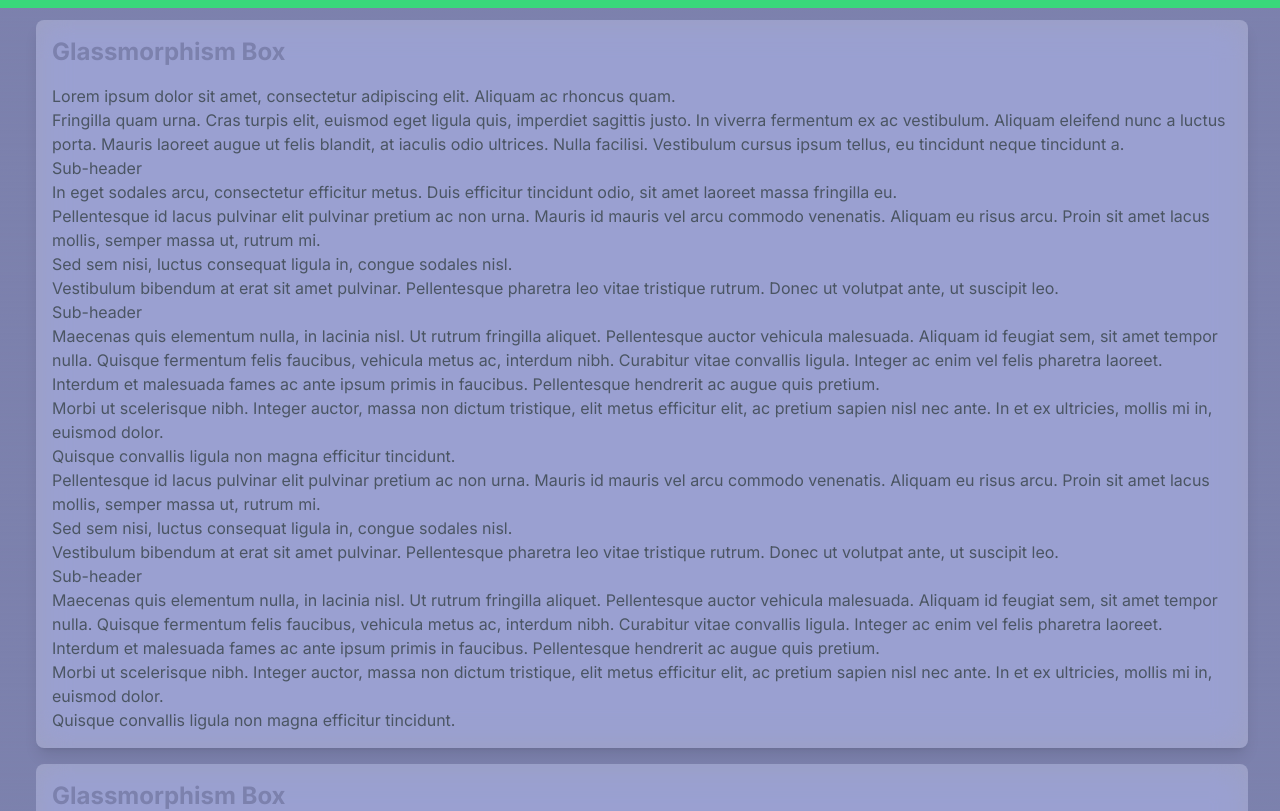
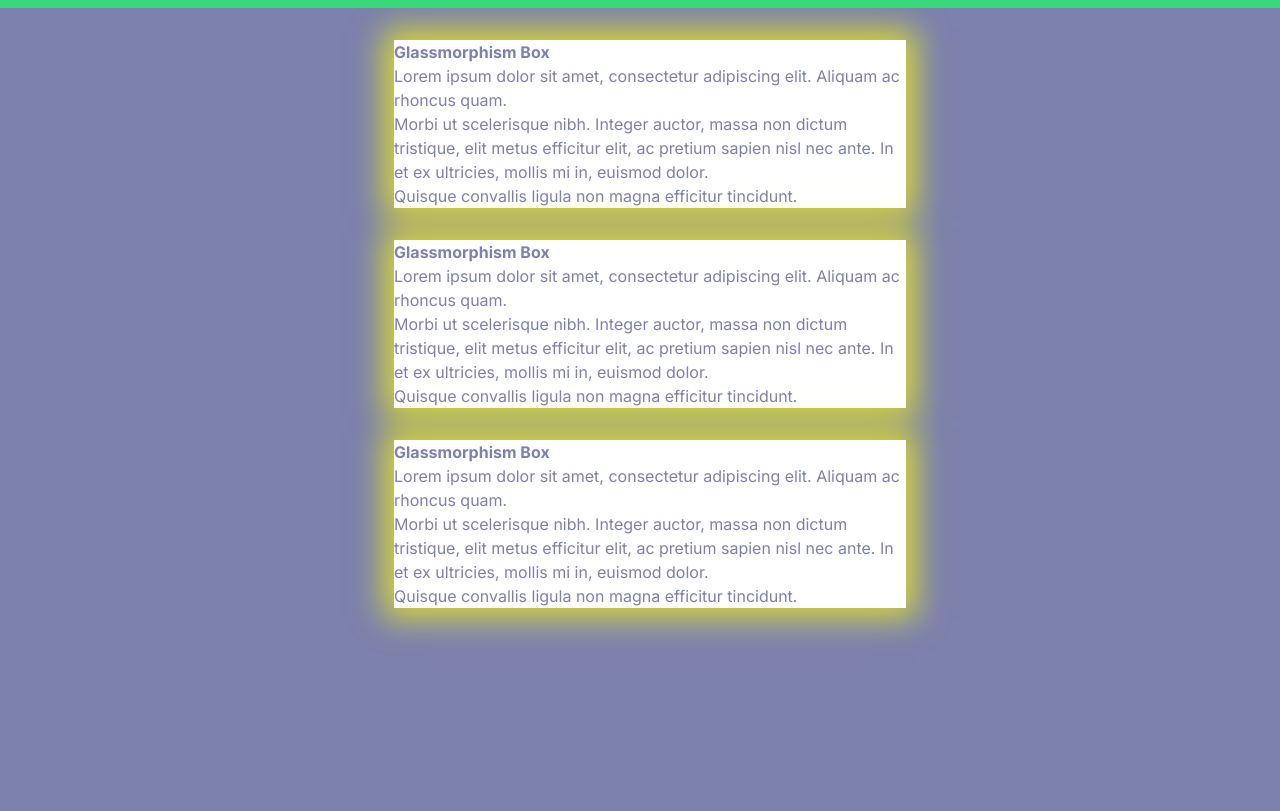
Before and after one commit to Will-H007/Fish-Pond, a Next.js app in the folder portfolio/: page /information in a window 1280 px wide. Shown: the top 811 px of the page. Built offline with nearby package versions, Linux system fonts and the light colour scheme.

Commit message:
box layout and reorder

```diff
--- a/portfolio/app/information/page.tsx
+++ b/portfolio/app/information/page.tsx
@@ -1,81 +1,59 @@
 'use client';
 import { useState, useEffect } from "react";
-import { motion, useScroll } from "framer-motion";
-import { LoremIpsum } from "@/component/Second_page/test_text";
+import { motion, useScroll, Reorder } from "framer-motion";
+import GlassmorphismBox from "@/component/Second_page/glass_box";
+
+interface BoxItem {
+  id: number;
+  isBoxInRange: boolean;
+  boxGlow: number;
+}
+
 export default function App() {
   const { scrollYProgress } = useScroll();
-  const [isBoxInRange, setIsBoxInRange] = useState(false);
 
-  useEffect(() => {
-    // Update the state when scrollYProgress changes
-    const handleScroll = () => {
-      const newIsBoxInRange = scrollYProgress.get() >= 0.2 && scrollYProgress.get() <= 0.8;
-      setIsBoxInRange(newIsBoxInRange);
-    };
+  const [items, setItems] = useState<BoxItem[]>([
+    { id: 1, isBoxInRange: true, boxGlow: 0.7 },
+    { id: 2, isBoxInRange: true, boxGlow: 0.7 },
+    { id: 3, isBoxInRange: true, boxGlow: 0.7 },
 
-    // Attach the scroll event listener
-    window.addEventListener('scroll', handleScroll);
+  ]);
 
-    // Cleanup the event listener on component unmount
-    return () => {
-      window.removeEventListener('scroll', handleScroll);
-    };
-  }, [scrollYProgress]);
 
- // Calculate boxGlow based on the absolute value of scrollYProgress
- const boxGlow = Math.min(Math.max(Math.abs(scrollYProgress.get() - 0.5), 0), 1);
 
 
   return (
-    <div className="h-screen grid grid-rows-3 gap-5 ml-5 mt-5">
-
-              {/* <div className='row-start-2 row-end-2 col-start-3 col-end-3 '>
-                  <img className="h-auto object-cover p-1 rounded-full ring-2 ring-gray-400 dark:ring-gray-300 m-2" src="./photo.jpeg" alt="Bordered avatar " />
-              </div> */}
-
-
-
+    <div className="h-screen grid grid-rows-3 gap-5 ml-5 mt-5 justify-center">
       <motion.div
         className="fixed top-0 left-0 right-0 h-2 bg-[#39d87b] origin-left"
         style={{ scaleX: scrollYProgress }}
       />
-    <div className="flex flex-col">
-      <div className="grow mr-8 ml-4 mb-4 bg-opacity-25 bg-blur-lg backdrop-blur-lg bg-white bg-clip-padding backdrop-filter backdrop-saturate-150 p-4 rounded-lg shadow-lg">
-        <h1 className="text-2xl font-bold mb-4">Glassmorphism Box</h1>
-        <div className="text-gray-600">
-          <LoremIpsum />
-        </div>
-      </div>
-
-      <div className="flex flex-col">
-      <motion.div
-        animate={{ boxShadow: isBoxInRange ? `0 0 30px 10px rgba(255, 255, 0, ${boxGlow})` : 'none' }}
-        className="grow mr-8 ml-4 mb-4 bg-opacity-25 bg-blur-lg backdrop-blur-lg bg-white bg-clip-padding backdrop-filter backdrop-saturate-150 p-4 rounded-lg shadow-lg"
-      >
-        <h1 className="text-2xl font-bold mb-4">Glassmorphism Box</h1>
-        <div className="text-gray-600">
-          <LoremIpsum />
-        </div>
-      </motion.div>
-    </div>
-
-      <div className="grow mr-8 ml-4 mb-4 bg-opacity-25 bg-blur-lg backdrop-blur-lg bg-white bg-clip-padding backdrop-filter backdrop-saturate-150 p-4 rounded-lg shadow-lg">
-        <h1 className="text-2xl font-bold mb-4">Glassmorphism Box</h1>
-        <div className="text-gray-600">
-          <LoremIpsum />
-        </div>
-      </div>
-    </div>
+    {/* <div className="flex flex-col">
+        <GlassmorphismBox isBoxInRange={true} boxGlow={0.7}/>
+        <GlassmorphismBox isBoxInRange={true} boxGlow={0.7}/>
+        <GlassmorphismBox isBoxInRange={true} boxGlow={0.7}/>
+    </div> */}
 
 
 
+      <Reorder.Group className="flex flex-col max-w-lg my-5 gap-y-8" values={items} onReorder={setItems}>
 
 
+      {items.map(
+        item => (
+        <Reorder.Item key={item.id} value={item}>
+          <GlassmorphismBox
+                key={item.id}
+                isBoxInRange={true}
+                boxGlow={0.7}
+              />
+        </Reorder.Item>
+      )
+      )
+      }
 
 
-
-
-
+     </Reorder.Group>
 
     </div>
 
--- /dev/null
+++ b/portfolio/component/Second_page/glass_box.tsx
@@ -0,0 +1,28 @@
+import React from 'react';
+import { motion } from 'framer-motion';
+import { LoremIpsum } from '@/component/Second_page/test_text';
+
+interface GlassmorphismBoxProps {
+  isBoxInRange: boolean;
+  boxGlow: number;
+}
+
+const GlassmorphismBox: React.FC<GlassmorphismBoxProps> = ({ isBoxInRange, boxGlow }) => {
+  return (
+    <div className="flex flex-col ">
+      <motion.div
+        animate={{
+          boxShadow: isBoxInRange ? `0 0 30px 10px rgba(255, 255, 0, ${boxGlow})` : 'none',
+        }}
+        className="grow mr-8 ml-4 bg-opacity-25 bg-blur-lg backdrop-blur-lg bg-white bg-clip-padding backdrop-filter backdrop-saturate-150 p-4 rounded-lg shadow-lg"
+      >
+        <h1 className="text-2xl font-bold mb-4">Glassmorphism Box</h1>
+        <div className="text-gray-600">
+          <LoremIpsum />
+        </div>
+      </motion.div>
+    </div>
+  );
+};
+
+export default GlassmorphismBox;
--- a/portfolio/component/Second_page/test_text.tsx
+++ b/portfolio/component/Second_page/test_text.tsx
@@ -7,68 +7,11 @@ export function LoremIpsum() {
             rhoncus quam.
           </p>
           <p>
-            Fringilla quam urna. Cras turpis elit, euismod eget ligula quis,
-            imperdiet sagittis justo. In viverra fermentum ex ac vestibulum.
-            Aliquam eleifend nunc a luctus porta. Mauris laoreet augue ut felis
-            blandit, at iaculis odio ultrices. Nulla facilisi. Vestibulum cursus
-            ipsum tellus, eu tincidunt neque tincidunt a.
-          </p>
-          <h2>Sub-header</h2>
-          <p>
-            In eget sodales arcu, consectetur efficitur metus. Duis efficitur
-            tincidunt odio, sit amet laoreet massa fringilla eu.
-          </p>
-          <p>
-            Pellentesque id lacus pulvinar elit pulvinar pretium ac non urna.
-            Mauris id mauris vel arcu commodo venenatis. Aliquam eu risus arcu.
-            Proin sit amet lacus mollis, semper massa ut, rutrum mi.
-          </p>
-          <p>Sed sem nisi, luctus consequat ligula in, congue sodales nisl.</p>
-          <p>
-            Vestibulum bibendum at erat sit amet pulvinar. Pellentesque pharetra
-            leo vitae tristique rutrum. Donec ut volutpat ante, ut suscipit leo.
-          </p>
-          <h2>Sub-header</h2>
-          <p>
-            Maecenas quis elementum nulla, in lacinia nisl. Ut rutrum fringilla
-            aliquet. Pellentesque auctor vehicula malesuada. Aliquam id feugiat
-            sem, sit amet tempor nulla. Quisque fermentum felis faucibus, vehicula
-            metus ac, interdum nibh. Curabitur vitae convallis ligula. Integer ac
-            enim vel felis pharetra laoreet. Interdum et malesuada fames ac ante
-            ipsum primis in faucibus. Pellentesque hendrerit ac augue quis
-            pretium.
-          </p>
-          <p>
             Morbi ut scelerisque nibh. Integer auctor, massa non dictum tristique,
             elit metus efficitur elit, ac pretium sapien nisl nec ante. In et ex
             ultricies, mollis mi in, euismod dolor.
           </p>
-          <p>Quisque convallis ligula non magna efficitur tincidunt.</p>
-          <p>
-            Pellentesque id lacus pulvinar elit pulvinar pretium ac non urna.
-            Mauris id mauris vel arcu commodo venenatis. Aliquam eu risus arcu.
-            Proin sit amet lacus mollis, semper massa ut, rutrum mi.
-          </p>
-          <p>Sed sem nisi, luctus consequat ligula in, congue sodales nisl.</p>
-          <p>
-            Vestibulum bibendum at erat sit amet pulvinar. Pellentesque pharetra
-            leo vitae tristique rutrum. Donec ut volutpat ante, ut suscipit leo.
-          </p>
-          <h2>Sub-header</h2>
-          <p>
-            Maecenas quis elementum nulla, in lacinia nisl. Ut rutrum fringilla
-            aliquet. Pellentesque auctor vehicula malesuada. Aliquam id feugiat
-            sem, sit amet tempor nulla. Quisque fermentum felis faucibus, vehicula
-            metus ac, interdum nibh. Curabitur vitae convallis ligula. Integer ac
-            enim vel felis pharetra laoreet. Interdum et malesuada fames ac ante
-            ipsum primis in faucibus. Pellentesque hendrerit ac augue quis
-            pretium.
-          </p>
-          <p>
-            Morbi ut scelerisque nibh. Integer auctor, massa non dictum tristique,
-            elit metus efficitur elit, ac pretium sapien nisl nec ante. In et ex
-            ultricies, mollis mi in, euismod dolor.
-          </p>
+
           <p>Quisque convallis ligula non magna efficitur tincidunt.</p>
         </article>
       </>
```
